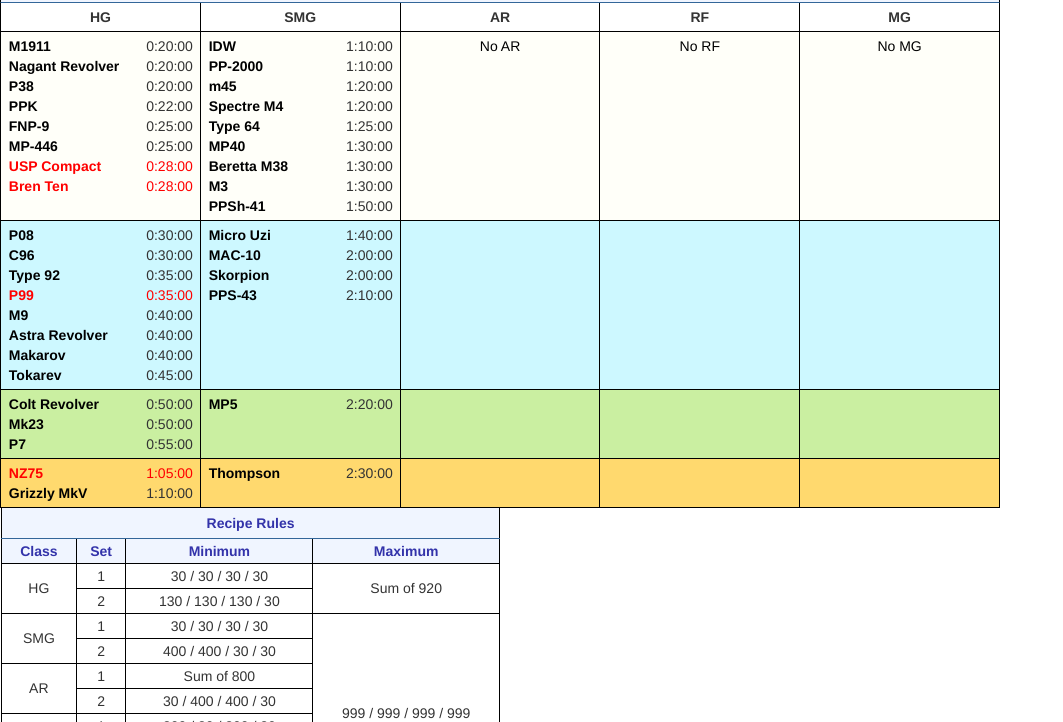
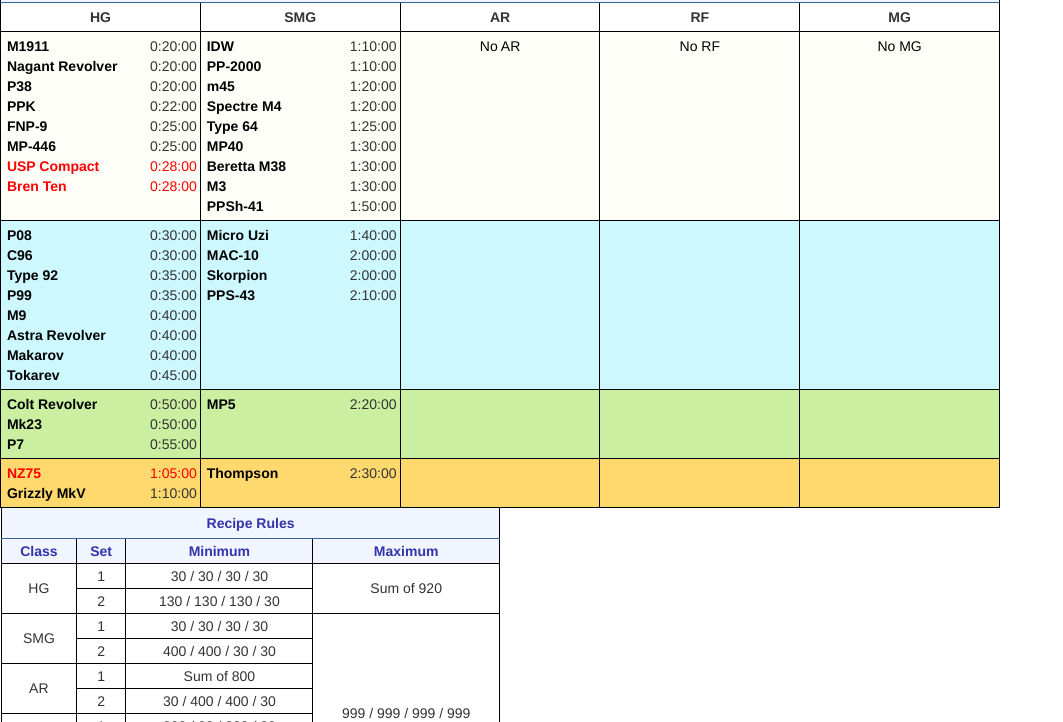
Before and after one commit to Aaeeschylus/Aaeeschylus.github.io, a plain HTML site: page main.html in a window 1280 px wide. Shown: the part 78-800 px from the top of the page, without its empty margins (0-1063 px from the left). Drawn offline with Linux system fonts and the light colour scheme.

Commit message:
Adding new release EN - IWS2000, etc

```diff
--- a/content.css
+++ b/content.css
@@ -267,9 +267,9 @@ div.clear {
 }
 
 span.DollName {
-	margin-left: 2%;
+	margin-left: 1%;
 	float: inherit;
-	width: 72%;
+	width: 75%;
 	font-weight: bold;
 }
 
--- a/javascript/dolls.js
+++ b/javascript/dolls.js
@@ -16,7 +16,7 @@ var HG1 = [
 		[[["P08"], ["0:30:00"], ["P08"]],
 		 [["C96"], ["0:30:00"], ["C96"]],
 	 	 [["Type 92"], ["0:35:00"], ["Type_92"]],
-		 [["<span class='unreleased'>P99</span>"], ["<span class='unreleased'>0:35:00</span>"], ["P99"]],
+		 [["P99</span>"], ["0:35:00"], ["P99"]],
 		 [["M9"], ["0:40:00"], ["M9"]],
 		 [["Astra Revolver"], ["0:40:00"], ["Astra_Revolver"]],
 		 [["Makarov"], ["0:40:00"], ["Makarov"]],
@@ -78,7 +78,7 @@ var SMG2 = [
 		 [["UMP45"], ["2:15:00"], ["UMP45"]],
 		 [["<span class='unreleased'>Shipka</span>"], ["<span class='unreleased'>2:18:00</span>"], ["Shipka"]],
 		 [["<span class='unreleased'>PP-19-01</span>"], ["<span class='unreleased'>2:18:00</span>"], ["PP-19-01"]],
-		 [["<span class='unreleased'>PP-90</span>"], ["<span class='unreleased'>2:20:00</span>"], ["PP-90"]]],
+		 [["PP-90"], ["2:20:00"], ["PP-90"]]],
 
 		 //5 star
 		[[["Suomi"], ["2:25:00"], ["Suomi"]],
@@ -86,7 +86,7 @@ var SMG2 = [
 		 [["G36C"], ["2:30:00"], ["G36C"]],
 		 [["SR-3MP"], ["2:33:00"], ["SR-3MP"]],
 		 [["Vector"], ["2:35:00"], ["Vector"]],
-		 [["<span class='unreleased'>Type 79</span>"], ["<span class='unreleased'>2:35:00</span>"], ["Type_79"]]]];
+		 [["Type 79"], ["2:35:00"], ["Type_79"]]]];
 
 
 var AR1 = [
@@ -171,7 +171,7 @@ var RF2 = [
 		[[["<span class='unreleased'>Carcano M1891</span>"], ["<span class='unreleased'>4:38:00</span>"], ["Carcano_M1891"]],
 		 [["Kar98k"], ["4:40:00"], ["Kar98k"]],
 		 [["<span class='unreleased'>Carcano M91/38</span>"], ["<span class='unreleased'>4:42:00</span>"], ["Carcano_M91/38"]],
-		 [["<span class='unreleased'>IWS-2000</span>"], ["<span class='unreleased'>4:52:00</span>"], ["IWS-2000"]],
+		 [["IWS-2000"], ["4:52:00"], ["IWS-2000"]],
 		 [["M99"], ["4:55:00"], ["M99"]],
 		 [["Lee-Enfield"], ["5:00:00"], ["Lee-Enfield"]]]];
 
@@ -191,7 +191,7 @@ var MG1 = [
 
 		//4 star
 		[[["M60"], ["6:10:00"], ["M60"]],
-		 [["<span class='unreleased'>Mk48</span>"], ["<span class='unreleased'>6:20:00</span>"], ["Mk48"]],
+		 [["Mk48"], ["6:20:00"], ["Mk48"]],
 		 [["M1918"], ["6:25:00"], ["M1918"]],
 		 [["MG3"], ["6:30:00"], ["MG3"]]],
 
@@ -240,7 +240,7 @@ var HSMG2 = [
 		 [["UMP45"], ["2:15:00"], ["UMP45"]],
 		 [["<span class='unreleased'>Shipka</span>"], ["<span class='unreleased'>2:18:00</span>"], ["Shipka"]],
 		 [["<span class='unreleased'>PP-19-01</span>"], ["<span class='unreleased'>2:18:00</span>"], ["PP-19-01"]],
-		 [["<span class='unreleased'>PP-90</span>"], ["<span class='unreleased'>2:20:00</span>"], ["PP-90"]]],
+		 [["PP-90"], ["2:20:00"], ["PP-90"]]],
 
 		 //5 star
 		[[["Suomi"], ["2:25:00"], ["Suomi"]],
@@ -248,7 +248,7 @@ var HSMG2 = [
 		 [["G36C"], ["2:30:00"], ["G36C"]],
 		 [["SR-3MP"], ["2:33:00"], ["SR-3MP"]],
 		 [["Vector"], ["2:35:00"], ["Vector"]],
-		 [["<span class='unreleased'>Type 79</span>"], ["<span class='unreleased'>2:35:00</span>"], ["Type_79"]]]];
+		 [["Type 79"], ["2:35:00"], ["Type_79"]]]];
 
 
 var HAR1 = [
@@ -321,7 +321,7 @@ var HRF2 = [
 		[[["<span class='unreleased'>Carcano M1891</span>"], ["<span class='unreleased'>4:38:00</span>"], ["Carcano_M1891"]],
 		 [["Kar98k"], ["4:40:00"], ["Kar98k"]],
 		 [["<span class='unreleased'>Carcano M91/38</span>"], ["<span class='unreleased'>4:42:00</span>"], ["Carcano_M91/38"]],
-		 [["<span class='unreleased'>IWS-2000</span>"], ["<span class='unreleased'>4:52:00</span>"], ["IWS-2000"]],
+		 [["IWS-2000"], ["4:52:00"], ["IWS-2000"]],
 		 [["M99"], ["4:55:00"], ["M99"]],
 		 [["Lee-Enfield"], ["5:00:00"], ["Lee-Enfield"]]]];
 
@@ -344,7 +344,7 @@ var HMG1 = [
 
 var HMG2 = [
 		//4 star
-		[[["<span class='unreleased'>Mk48</span>"], ["<span class='unreleased'>6:20:00</span>"], ["Mk48"]],
+		[[["Mk48"], ["6:20:00"], ["Mk48"]],
 		 [["<span class='unreleased'>AEK-999</span>"],  ["<span class='unreleased'>6:20:00</span>"], ["AEK-999"]],
 		 [["<span class='unreleased'>Ameli</span>"], ["<span class='unreleased'>6:25:00</span>"], ["Ameli"]],
 		 [["PK"], ["6:30:00"], ["PK"]]],
```
